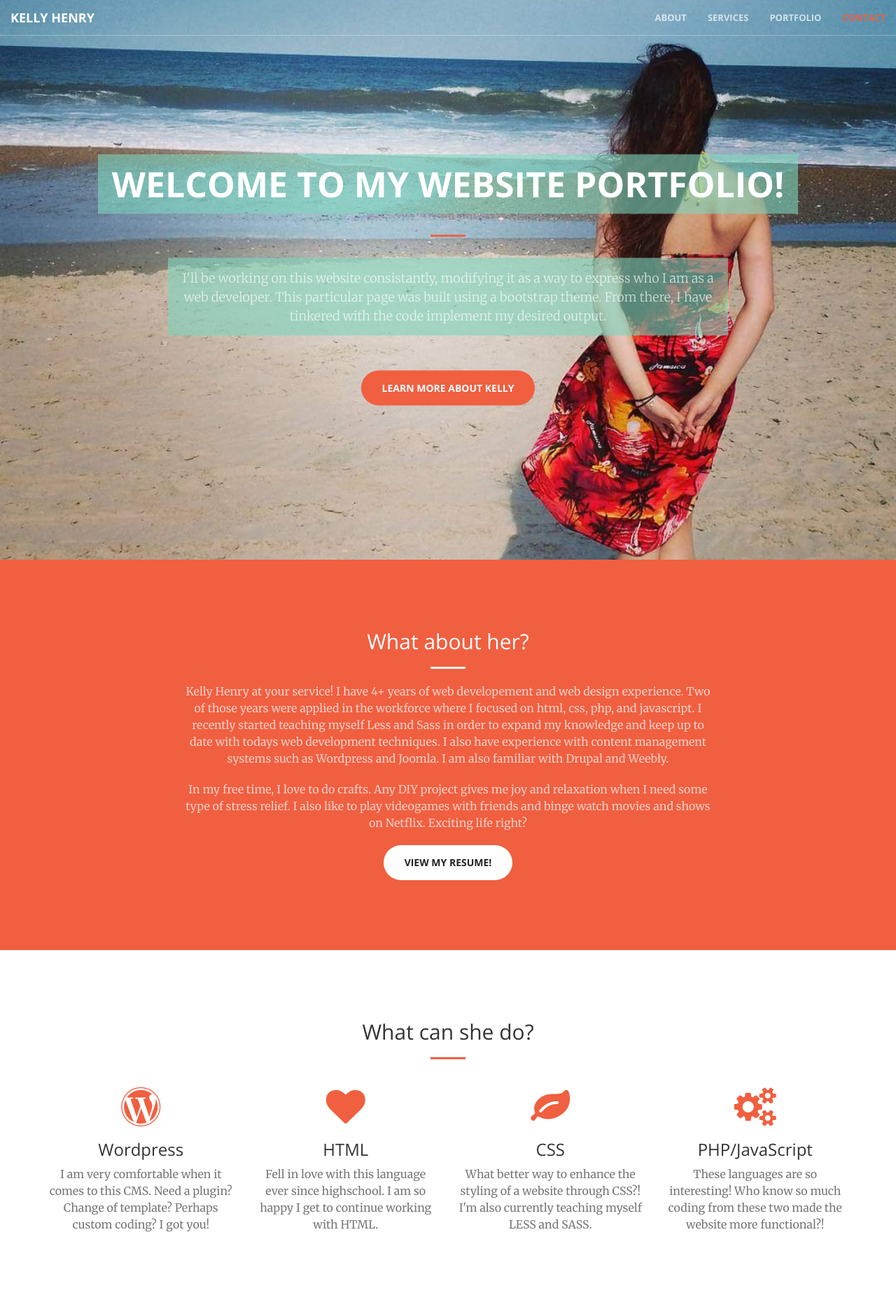
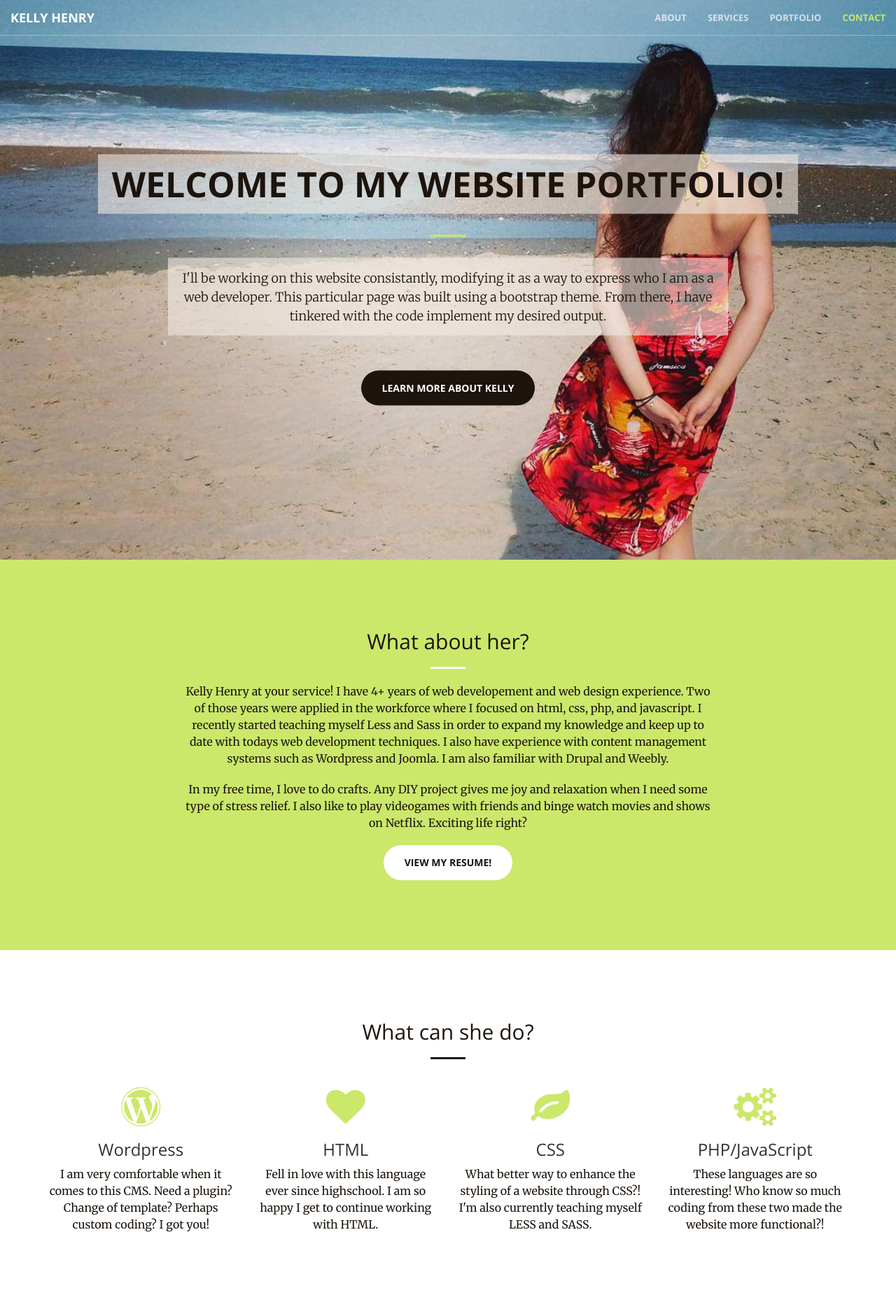
Before and after one commit to cowondamoon/portfolio, a PHP site: page / in a window 1280 px wide. Shown: the top 1861 px of the page at 70% size. Run offline with PHP 8.4, Linux system fonts and the light colour scheme; some libraries are stand-ins or nearby versions.

Commit message:
changed theme to custom colors
using Less variables

```diff
--- a/less/creative.less
+++ b/less/creative.less
@@ -13,7 +13,7 @@ body {
 }
 
 hr {
-    border-color: @theme-primary;
+    border-color: @theme-color2;
     border-width: 3px;
     max-width: 50px;
 }
@@ -24,10 +24,10 @@ hr.light {
 
 a {
     .transition-all;
-    color: @theme-primary;
+    color: @theme-color2;
     &:hover,
     &:focus {
-        color: darken(@theme-primary, 10%);
+        color: darken(@theme-color2, 10%);
     }
 }
 
@@ -47,11 +47,11 @@ p {
 }
 
 .bg-primary {
-    background-color: @theme-primary;
+    background-color: @theme-color2;
 }
 
 .bg-dark {
-    background-color: @gray-darker;
+    background-color: @theme-color4;
     color: white;
 }
 
@@ -61,6 +61,7 @@ p {
 
 section {
     padding: 100px 0;
+	background: @theme-color1;
 }
 
 aside {
@@ -75,17 +76,17 @@ aside {
 
 .navbar-default {
     background-color: white;
-    border-color: fade(@gray-darker, 5%);
+    border-color: fade(@theme-color3, 5%);
     .sans-serif-font;
     .transition-all;
     .navbar-header .navbar-brand {
-        color: @theme-primary;
+        color: @theme-color4;
         .sans-serif-font;
         font-weight: 700;
         text-transform: uppercase;
         &:hover,
         &:focus {
-            color: darken(@theme-primary, 10%);
+            color: darken(@theme-color2, 10%);
         }
     }
     .navbar-header .navbar-toggle {
@@ -103,13 +104,13 @@ aside {
                 font-size: 13px;
                 color: @gray-darker;
                 &:hover {
-                    color: @theme-primary;
+                    color: @theme-color2;
                 }
             }
             &.active {
                 > a,
                 > a:focus {
-                    color: @theme-primary !important;
+                    color: @theme-color2 !important;
                     background-color: transparent;
                     &:hover {
                         background-color: transparent;
@@ -137,20 +138,20 @@ aside {
         }
         &.affix {
             background-color: white;
-            border-color: fade(@gray-darker, 5%);
+            border-color: fade(@theme-color3, 5%);
             .navbar-header .navbar-brand {
-                color: @theme-primary;
+                color: @theme-color2;
                 font-size: 14px;
                 &:hover,
                 &:focus {
-                    color: darken(@theme-primary, 10%);
+                    color: darken(@theme-color2, 10%);
                 }
             }
             .nav > li > a,
             .nav > li > a:focus {
                 color: @gray-darker;
                 &:hover {
-                    color: @theme-primary;
+                    color: @theme-color2;
                 }
             }
         }
@@ -167,7 +168,7 @@ header {
     background-position: center;
     background-image: url('../img/header.jpg');
     text-align: center;
-    color: white;
+    color: @theme-color4;
     .header-content {
         position: relative;
         text-align: center;
@@ -180,19 +181,22 @@ header {
                 margin-top: 0;
                 margin-bottom: 0;
                 font-size: 30px;
-				background: rgba(126,214,190,0.6);
+				background: fade(@theme-color3,60%);
 				padding: 15px;
             }
             hr {
                 margin: 30px auto;
+				border-color:@theme-color2;
             }
             p {
                 font-weight: 300;
-                color: fade(white, 70%);
+				color:@theme-color4;
+                /*color: fade(white, 70%);*/
                 font-size: 16px;
                 margin-bottom: 50px;
 				padding: 15px;
-				background: rgba(126,214,190,0.6);
+				background:fade(@theme-color3, 60%);
+				/*background: rgba(126,214,190,0.6);*/
             }
         }
     }
@@ -227,16 +231,26 @@ header {
 
 .section-heading {
     margin-top: 0;
+	color: @theme-color4;
 }
-
+#services hr{
+    border-color: @theme-color4;
+}
+#about p{
+color: @theme-color4;
+}
 .service-box {
     max-width: 400px;
     margin: 50px auto 0;
     @media (min-width: 992px) {
         margin: 20px auto 0;
     }
+	i{
+		color:@theme-color2;
+	}
     p {
         margin-bottom: 0;
+		color: @theme-color4;
     }
 }
 
@@ -249,7 +263,7 @@ header {
         color: white;
         opacity: 0;
         display: block;
-        background: fade(@theme-primary, 90%);
+        background: fade(@theme-color2, 90%);
         position: absolute;
         bottom: 0;
         text-align: center;
@@ -317,11 +331,11 @@ header {
 
 // Button Styles
 .btn-default {
-    .button-variant(@gray-darker;white;white);
+    .button-variant(@theme-color4;@theme-color1;white);
 }
 
 .btn-primary {
-    .button-variant(white;@theme-primary;@theme-primary);
+    .button-variant(white;@theme-color4;@theme-color2);
 }
 
 .btn {
--- a/less/variables.less
+++ b/less/variables.less
@@ -3,6 +3,11 @@
 // Gray and Brand Colors for use across theme
 
 @theme-primary:    #F05F40;
+
+@theme-color1: #FFFFFF;
+@theme-color2: #CBE86B;
+@theme-color3: #F2E9E1;
+@theme-color4: #1C140D;
 
 @gray-base:        #000;
 @gray-darker:      lighten(@gray-base, 13.5%); // #222
```
Also changed, not shown: css/creative.css (+47 -32 lines), css/creative.min.css.
